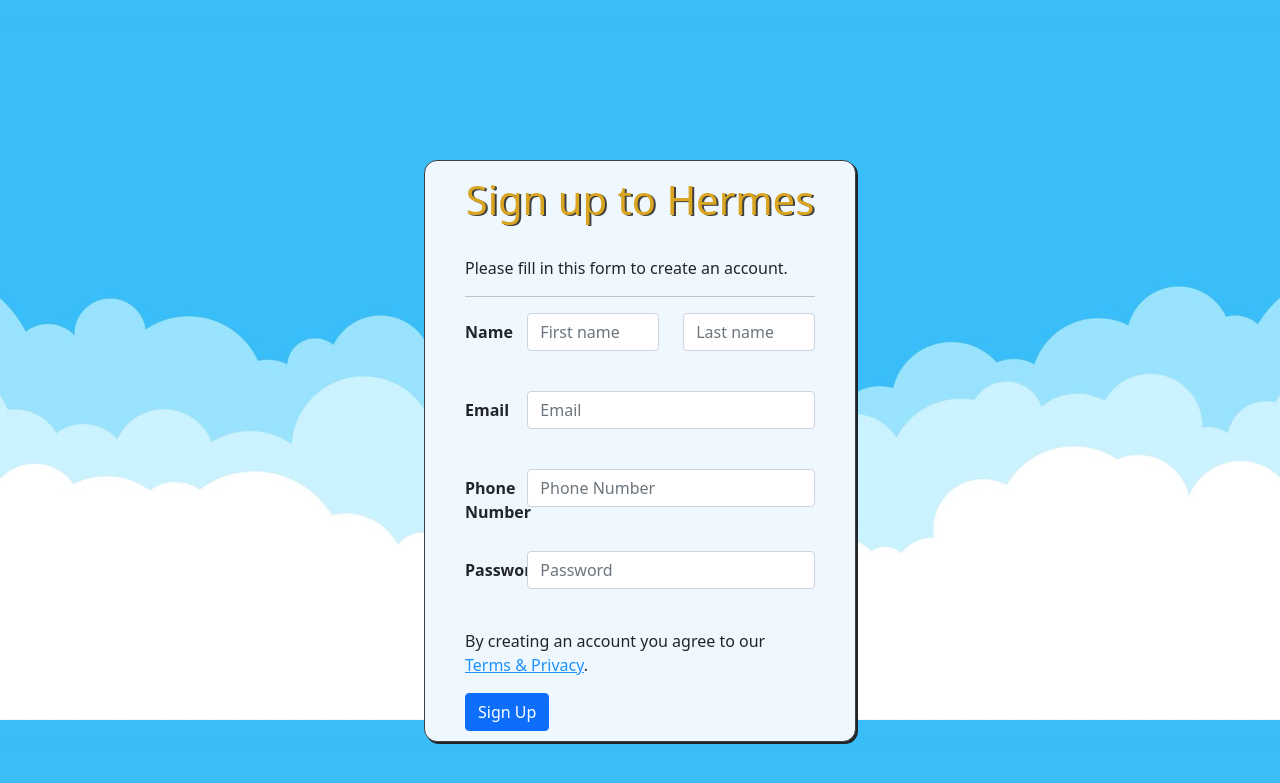
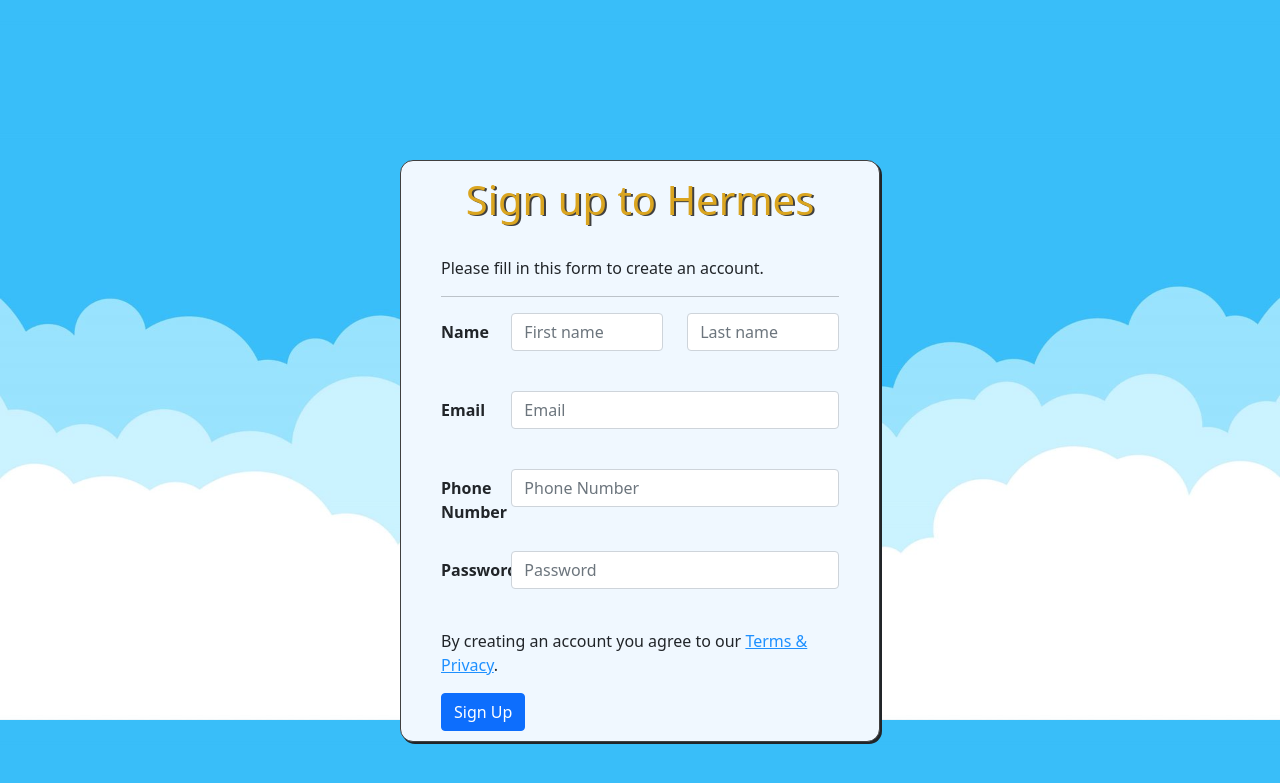
Before and after one commit to epineda0304/POOSD1, a PHP site: page /main.html in a window 1280 px wide. Shown: the top 783 px of the page. Run offline with PHP 8.4, Linux system fonts and the light colour scheme.

Commit message:
Update styles.css

```diff
--- a/css/styles.css
+++ b/css/styles.css
@@ -33,7 +33,7 @@ h2 {
 }
 
 .form-register {
-  max-width: 45%;
+  max-width: 50%;
   margin: 0 auto;
   background-color: aliceblue;
   padding: 15px 40px 10px;
```
